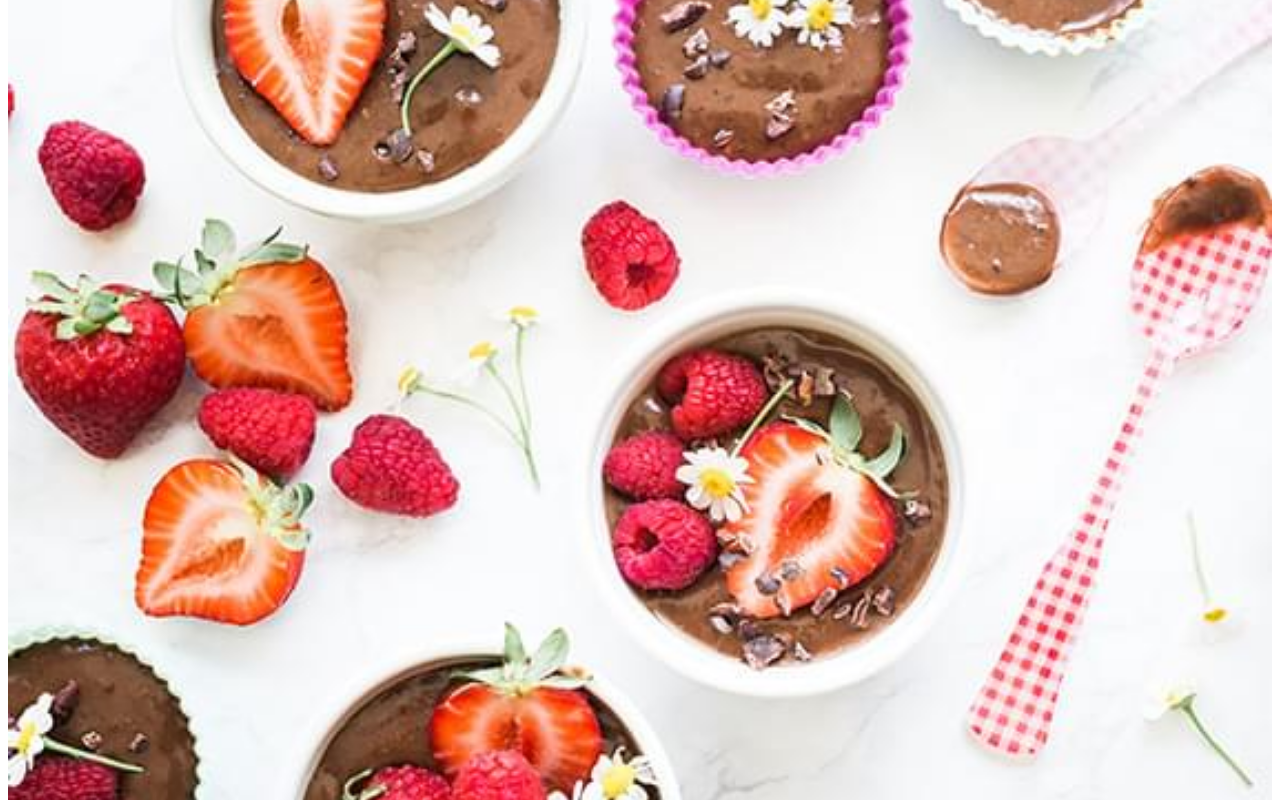
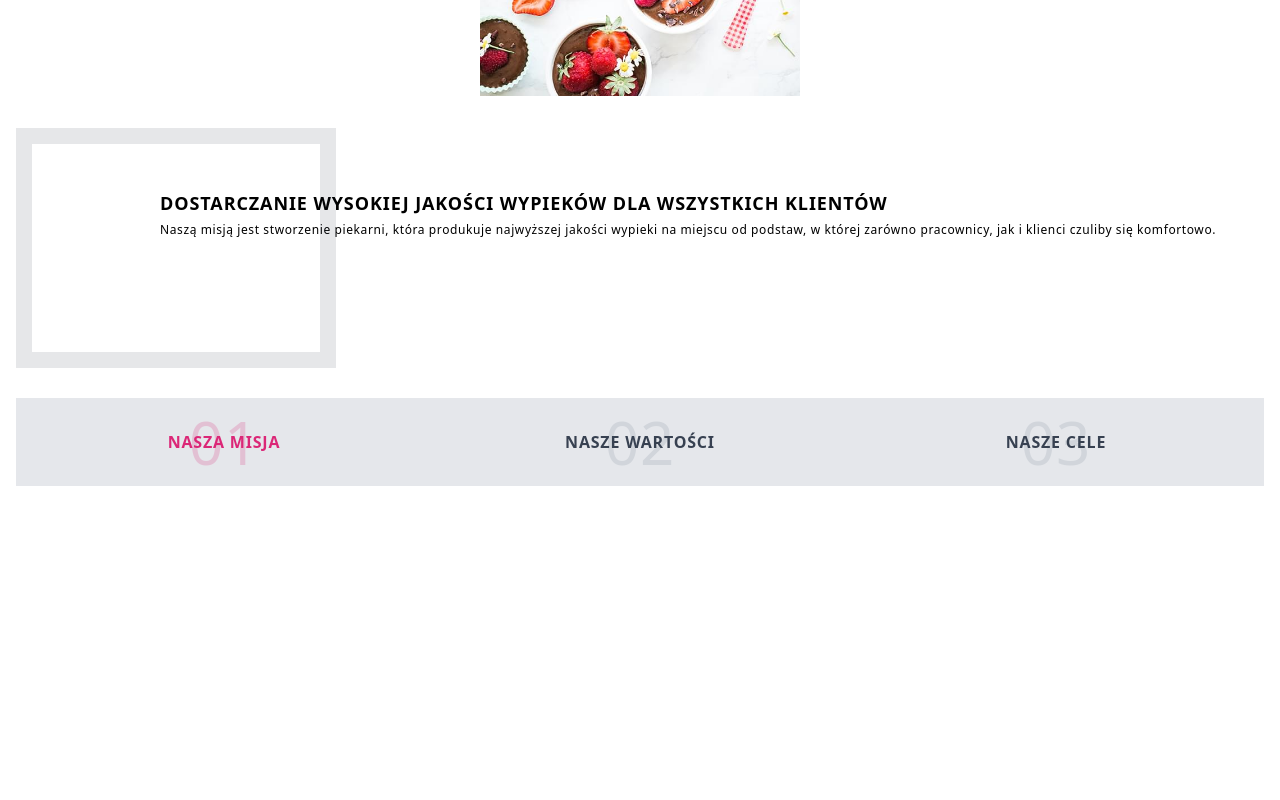
Before and after one commit to frooooooo7/Bakery---website, a React (Vite) app: page / in a window 1280 px wide. Shown: the part 3760-4560 px from the top of the page. After the commit the page ends 4266 px from the top, so only its background shows below. Built offline with nearby package versions, Linux system fonts and the light colour scheme.

Commit message:
Updated AboutUs for bigger screens

```diff
--- a/src/components/TabComponent.tsx
+++ b/src/components/TabComponent.tsx
@@ -8,8 +8,8 @@ const TabComponent = () => {
             case 'mission':
                 return (
                     <>
-                        <h2 className="text-lg font-bold mb-2 uppercase tracking-wider text-center leading-tight">dostarczanie wysokiej jakości wypieków dla wszystkich klientów</h2>
-                        <p className='text-center tracking-wider text-xs'>
+                        <h2 className="text-lg font-bold mb-2 uppercase tracking-wider text-center leading-tight sm:text-left sm:ml-36">dostarczanie wysokiej jakości wypieków dla wszystkich klientów</h2>
+                        <p className='text-center tracking-wider text-xs sm:text-left sm:ml-36'>
                             Naszą misją jest stworzenie piekarni, która produkuje najwyższej jakości wypieki na miejscu od podstaw, w której zarówno pracownicy, jak i klienci czuliby się komfortowo.
                         </p>
                     </>
@@ -17,8 +17,8 @@ const TabComponent = () => {
             case 'values':
                 return (
                     <>
-                        <h2 className="text-lg font-bold mb-2 uppercase tracking-wider text-center leading-tight">Zapewnienie najlepszej atmosfery dla wszystkich</h2>
-                        <p className='text-center tracking-wider text-xs'>
+                        <h2 className="text-lg font-bold mb-2 uppercase tracking-wider text-center leading-tight sm:text-left sm:ml-36">Zapewnienie najlepszej atmosfery dla wszystkich</h2>
+                        <p className='text-center tracking-wider text-xs sm:ml-36'>
                             Uważamy, że najważniejszą częścią naszej działalności jest zapewnienie szczęścia naszym pracownikom i zadowolenia naszych klientów poprzez tworzenie przyjaznej i troskliwej atmosfery.
                         </p>
                     </>
@@ -26,8 +26,8 @@ const TabComponent = () => {
             case 'goals':
                 return (
                     <>
-                        <h2 className="text-lg font-bold mb-2 uppercase tracking-wider text-center leading-tight">Serwujemy wyłącznie najświeższe wypieki</h2>
-                        <p className='text-center tracking-wider text-xs'>
+                        <h2 className="text-lg font-bold mb-2 uppercase tracking-wider text-center leading-tight sm:text-left sm:ml-36">Serwujemy wyłącznie najświeższe i najsmaczniejsze wypieki</h2>
+                        <p className='text-center tracking-wider text-xs sm:ml-36'>
                             Naszym celem jest dostarczanie najlepszych wypieków na imprezy firmowe i indywidualne uroczystości, oferując jednocześnie najlepszy poziom obsługi klienta w Stanach Zjednoczonych.
                         </p>
                     </>
@@ -38,7 +38,8 @@ const TabComponent = () => {
     };
 
     return (
-        <div className="bg-white shadow-lg rounded-lg w-full max-w-md px-2">
+        <>
+            <div className="bg-white shadow-lg rounded-lg w-full px-2 sm:hidden">
                 <div className='mb-5'>
                     {renderContent()}
                 </div>
@@ -67,8 +68,52 @@ const TabComponent = () => {
                         </button>
                     </div>
                 </div>
+            </div>
+
+            <div className='hidden sm:block w-full px-2'>
+                <div className='mb-40 relative'>
+                    <div className='absolute left-0 top-0 border-[1rem] border-slate-900 opacity-10 w-80 h-60 z-10'></div>
+                    <div className='pt-16 z-50'>
+                        {renderContent()}
+                    </div>
+                </div>
+                <div className='bg-gray-200 mb-5'>
+                    <div className="flex justify-between mb-4 tracking-wider font-bold relative">
+                        <button
+                            className={`flex-1 py-8 px-4 text-center relative ${activeTab === 'mission' ? 'text-pink-600 ' : 'bg-gray-200 text-gray-700'
+                                }`}
+                            onClick={() => setActiveTab('mission')}
+                        >
+                            <span className={`absolute inset-0 flex items-center justify-center text-6xl font-normal z-0 ${activeTab === 'mission' ? 'text-pink-600 opacity-20' : 'text-gray-300'
+                                }`}>01</span>
+                            <div className="relative z-10">NASZA MISJA</div>
+                        </button>
+                        <button
+                            className={`flex-1 py-8 px-4 text-center relative ${activeTab === 'values' ? 'text-pink-600' : 'bg-gray-200 text-gray-700'
+                                }`}
+                            onClick={() => setActiveTab('values')}
+                        >
+                            <span className={`absolute inset-0 flex items-center justify-center text-6xl font-normal z-0 ${activeTab === 'values' ? 'text-pink-600 opacity-20 ' : 'text-gray-300'
+                                }`}>02</span>
+                            <div className="relative z-10">NASZE WARTOŚCI</div>
+                        </button>
+                        <button
+                            className={`flex-1 py-8 px-4 text-center relative ${activeTab === 'goals' ? 'text-pink-600' : 'bg-gray-200 text-gray-700'
+                                }`}
+                            onClick={() => setActiveTab('goals')}
+                        >
+                            <span className={`absolute inset-0 flex items-center justify-center text-6xl font-normal z-0 ${activeTab === 'goals' ? 'text-pink-600 opacity-20 ' : 'text-gray-300'
+                                }`}>03</span>
+                            <div className="relative z-10">NASZE CELE</div>
+                        </button>
+                    </div>
+
 
                 </div>
+            </div>
+
+
+        </>
     );
 };
 
--- a/src/sections/AboutUs.tsx
+++ b/src/sections/AboutUs.tsx
@@ -6,8 +6,8 @@ const AboutUs = () => {
     <section className="px-2">
         <div className="container mx-auto mt-10">
             <h1 className="text-center text-3xl font-bold mb-10">O NAS</h1>
-            <div className="mb-5">
-                <img src={aboutUs} className="w-full h-full object-cover"/>
+            <div className="mb-8 flex justify-center">
+                <img src={aboutUs} className="w-full h-full object-cover min-[580px]:max-w-80"/>
             </div>
             <TabComponent/>
         </div>
```
Lines whose indentation alone changed are shown as unchanged.
